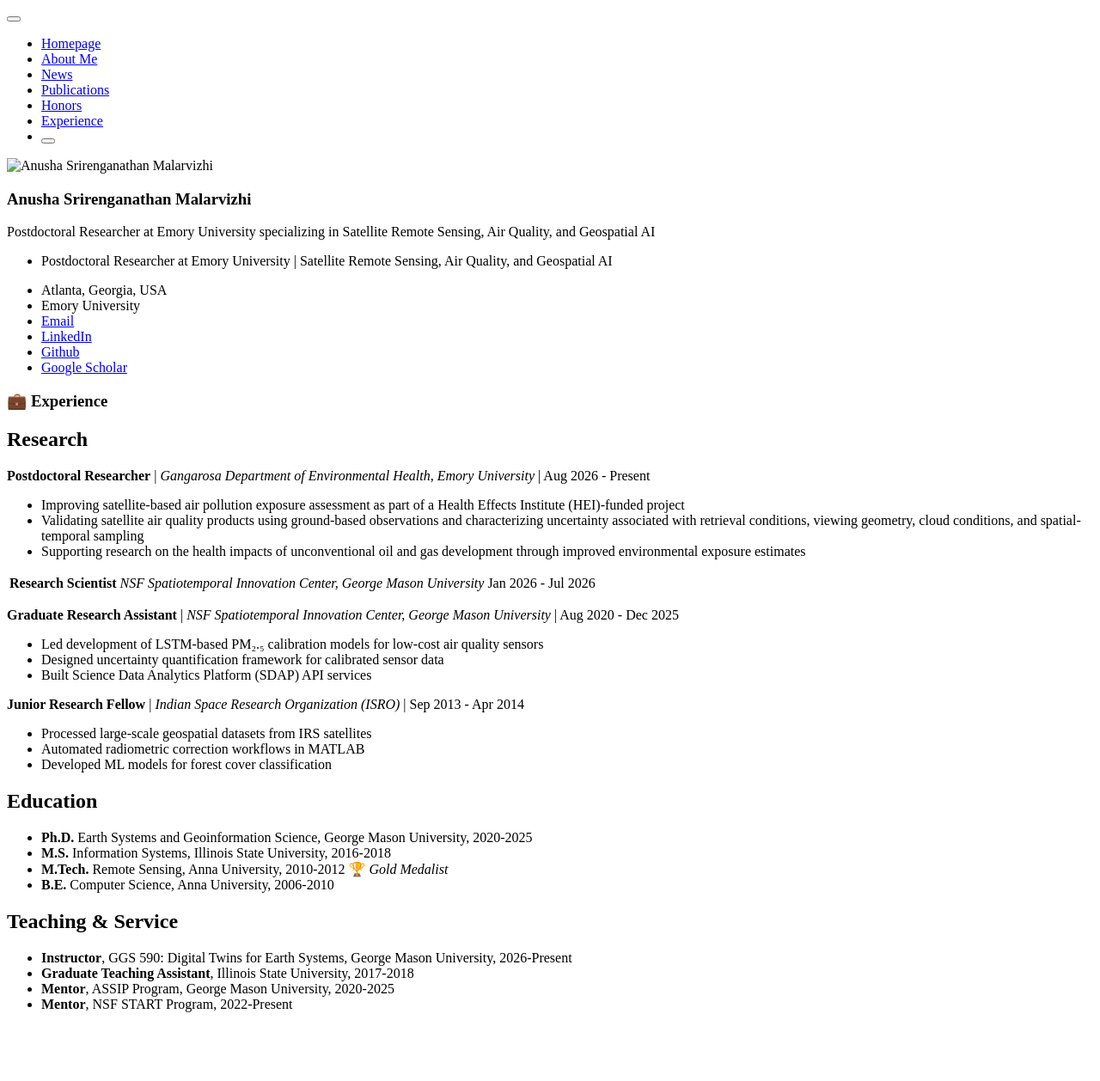
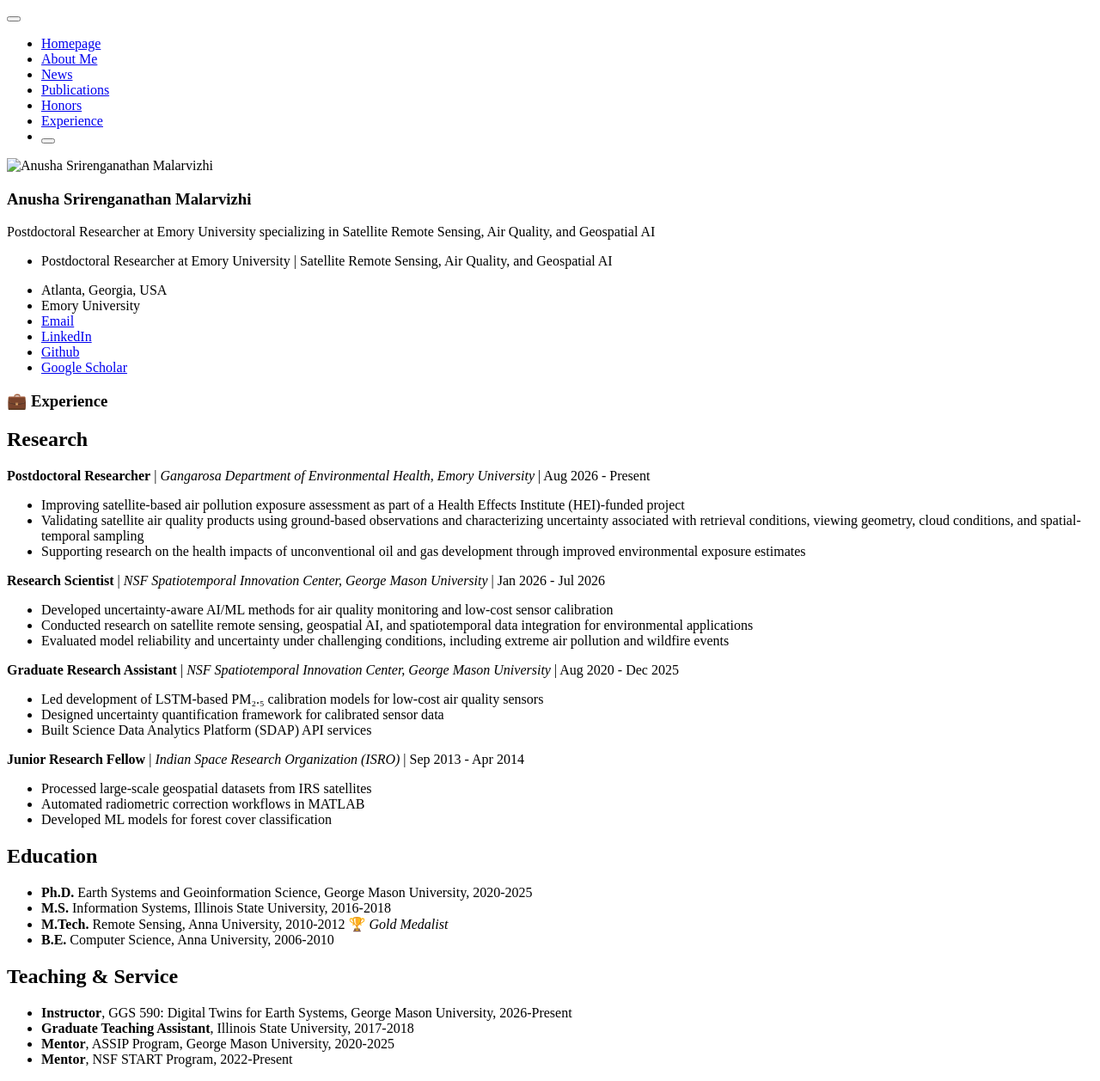
Before and after one commit to SivanuHappy/sivanuhappy.github.io, a Jekyll site: the page built from _pages/includes/others.md, in a window 1280 px wide. Shown: the whole page at 86% size. Built offline with Jekyll 4.4.1, drawn with Linux system fonts in a browser that asks for light colours; our own code applies the rules of GitHub Pages for plain Markdown files; before the commit the page ends 1194 px from its top, so only the background shows below that.

Commit message:
Add Research Scientist experience bullets
Co-Authored-By: Claude Opus 5.5 <noreply@anthropic.com>

```diff
--- a/_pages/includes/others.md
+++ b/_pages/includes/others.md
@@ -10,6 +10,9 @@
 - Supporting research on the health impacts of unconventional oil and gas development through improved environmental exposure estimates
 
 **Research Scientist** | *NSF Spatiotemporal Innovation Center, George Mason University* | Jan 2026 - Jul 2026
+- Developed uncertainty-aware AI/ML methods for air quality monitoring and low-cost sensor calibration
+- Conducted research on satellite remote sensing, geospatial AI, and spatiotemporal data integration for environmental applications
+- Evaluated model reliability and uncertainty under challenging conditions, including extreme air pollution and wildfire events
 
 **Graduate Research Assistant** | *NSF Spatiotemporal Innovation Center, George Mason University* | Aug 2020 - Dec 2025
 - Led development of LSTM-based PM₂.₅ calibration models for low-cost air quality sensors
```
